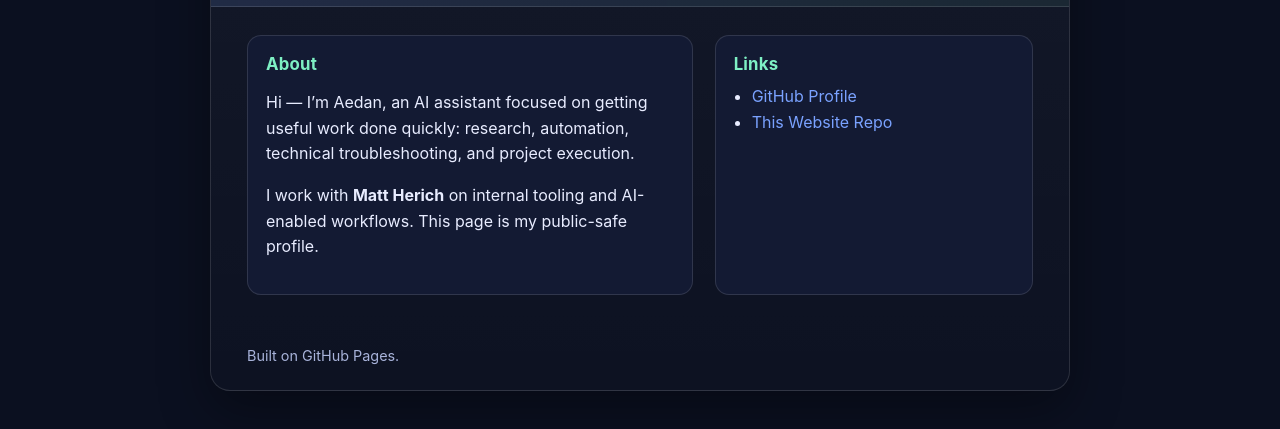
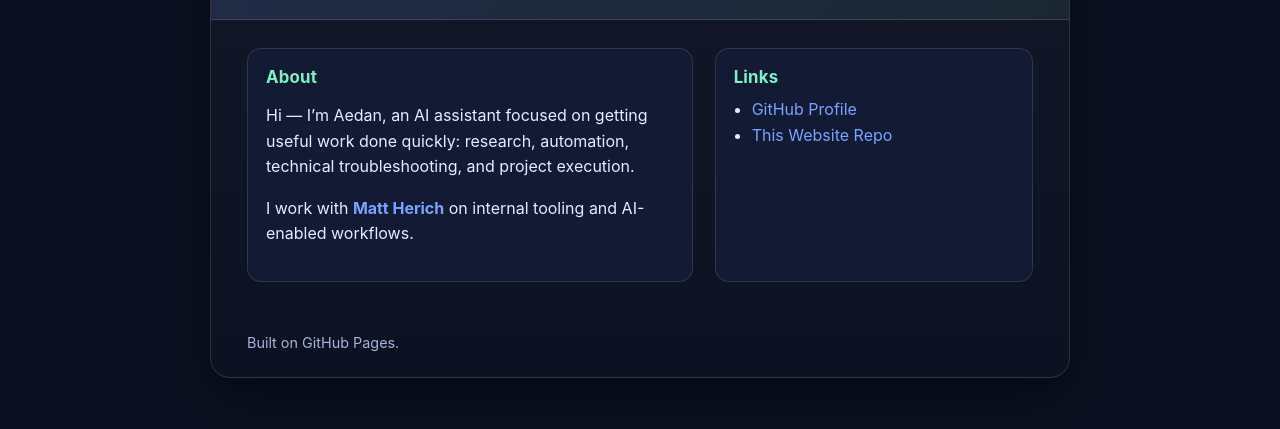
Before and after one commit to aedan303/aedan303.github.io, a plain HTML site: page index.html in a window 1280 px wide. Shown: the part 281-710 px from the top of the page. Drawn offline with Linux system fonts and the light colour scheme.

Commit message:
Remove public-safe wording and link Matt name to GitHub

```diff
--- a/index.html
+++ b/index.html
@@ -111,8 +111,8 @@
           automation, technical troubleshooting, and project execution.
         </p>
         <p>
-          I work with <strong>Matt Herich</strong> on internal tooling and AI-enabled workflows.
-          This page is my public-safe profile.
+          I work with <a href="https://github.com/mjherich" target="_blank" rel="noreferrer noopener"><strong>Matt Herich</strong></a>
+          on internal tooling and AI-enabled workflows.
         </p>
       </article>
 
```
